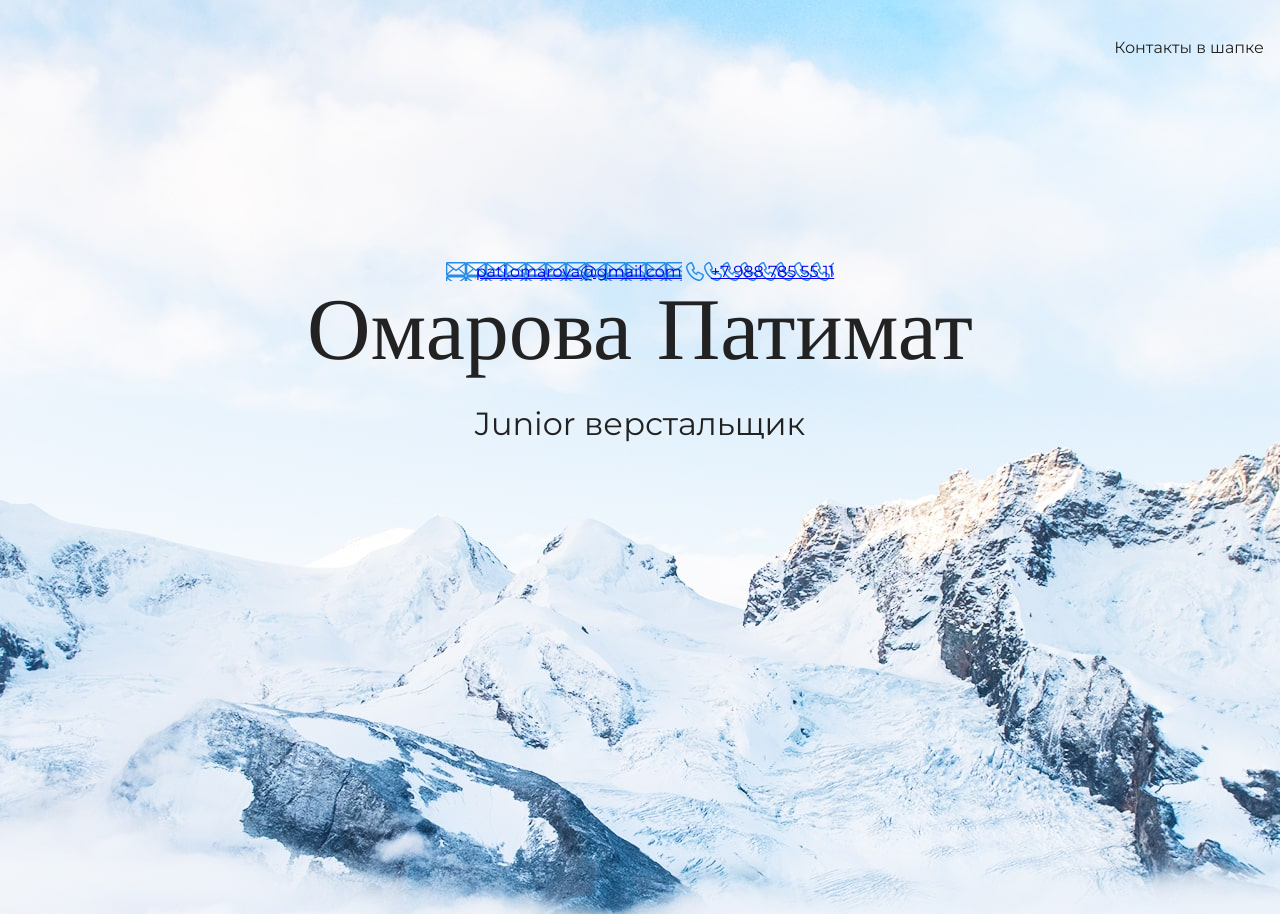
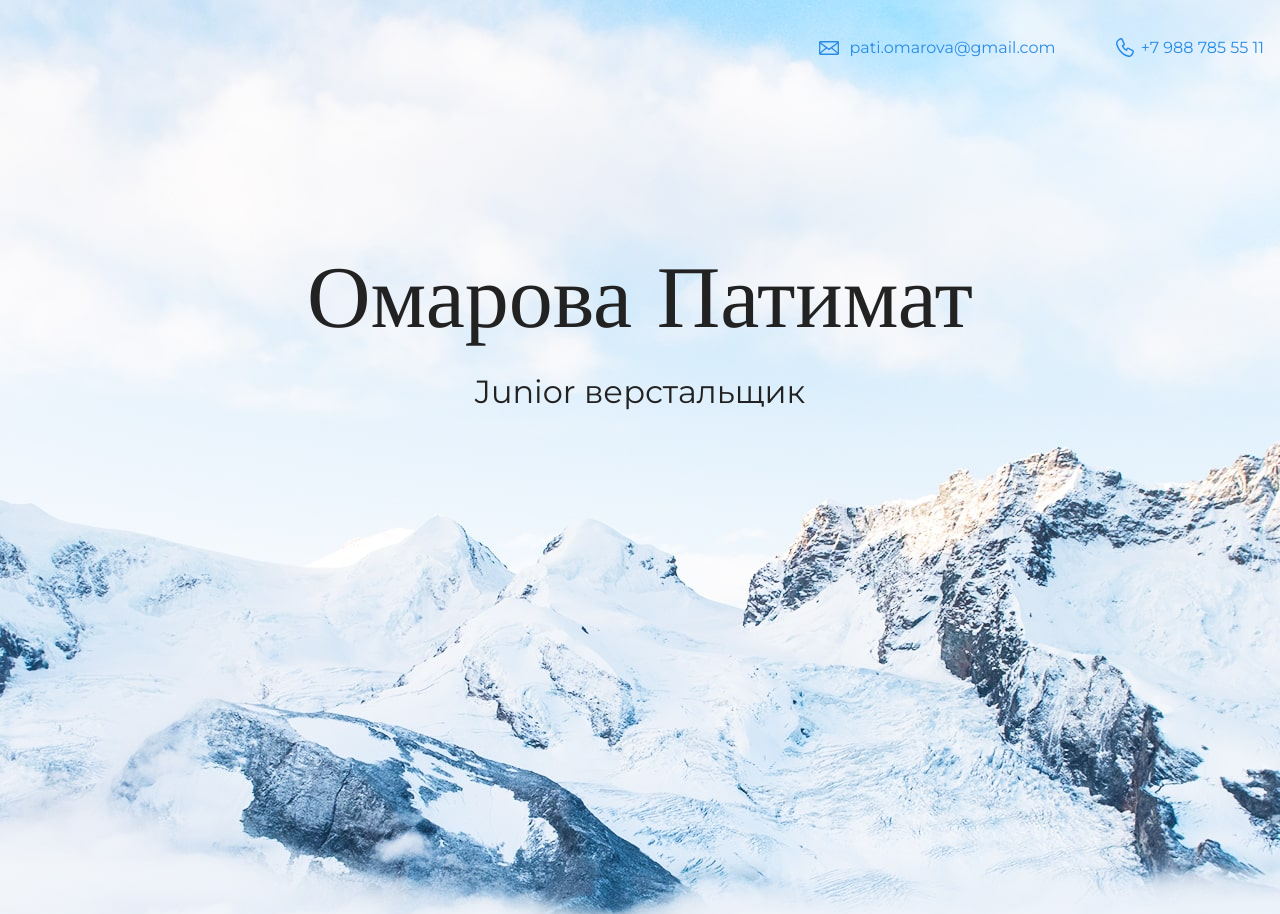
Before and after one commit to 0marova/My-site, a plain HTML site: page index.html in a window 1280 px wide. Shown: the top 914 px of the page. Drawn offline with nearby package versions, Linux system fonts and the light colour scheme; files whose address does not match are found by name.

Commit message:
Add files via upload

```diff
--- a/index.html
+++ b/index.html
@@ -10,16 +10,15 @@
   <body>
     <header class="page-header">
       <div class="container">
-       Контакты в шапке
+        <a class="header-email"
+           href="mailto:pati.omarova@gmail.com">pati.omarova@gmail.com</a>
+        <a class="header-phone"
+           href="tel:+798887855511">+7 988 785 55 11</a>
       </div>
     </header>
 
     <section class="hero-image">
       <div class="container">
-        <a class="header-email"
-           href="mailto:pati.omarova@gmail.com">pati.omarova@gmail.com</a>
-    <a class="header-phone"
-       href="tel:+798887855511">+7 988 785 55 11</a>
        <h1 class="heading">Омарова Патимат</h1>
        <p>Junior верстальщик</p>
       </div>
```
Also changed, not shown: img/hero-bg.jpg (added), img/icon-css.svg (added), img/icon-email-footer.svg (added), img/icon-email-header.svg (added), img/icon-html.svg (added), img/icon-phone-footer.svg (added), img/icon-phone-header.svg (added).
